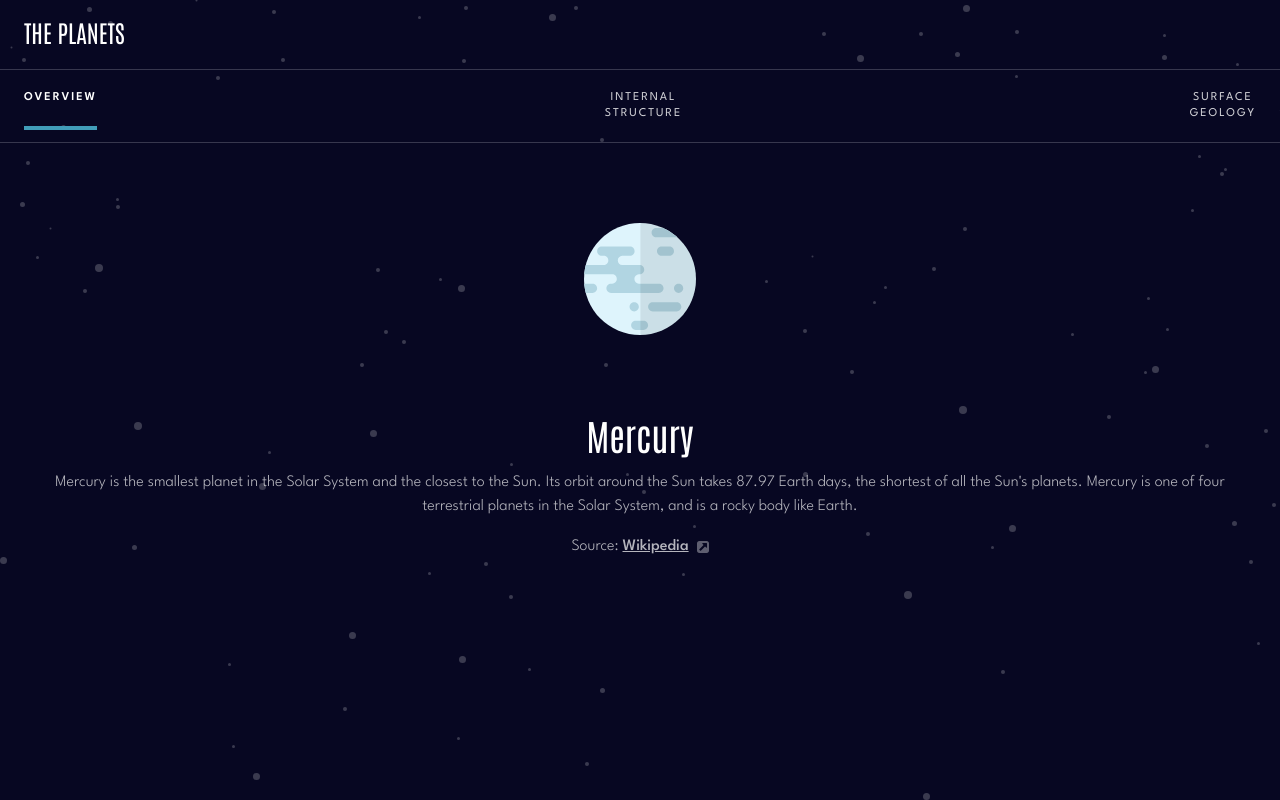
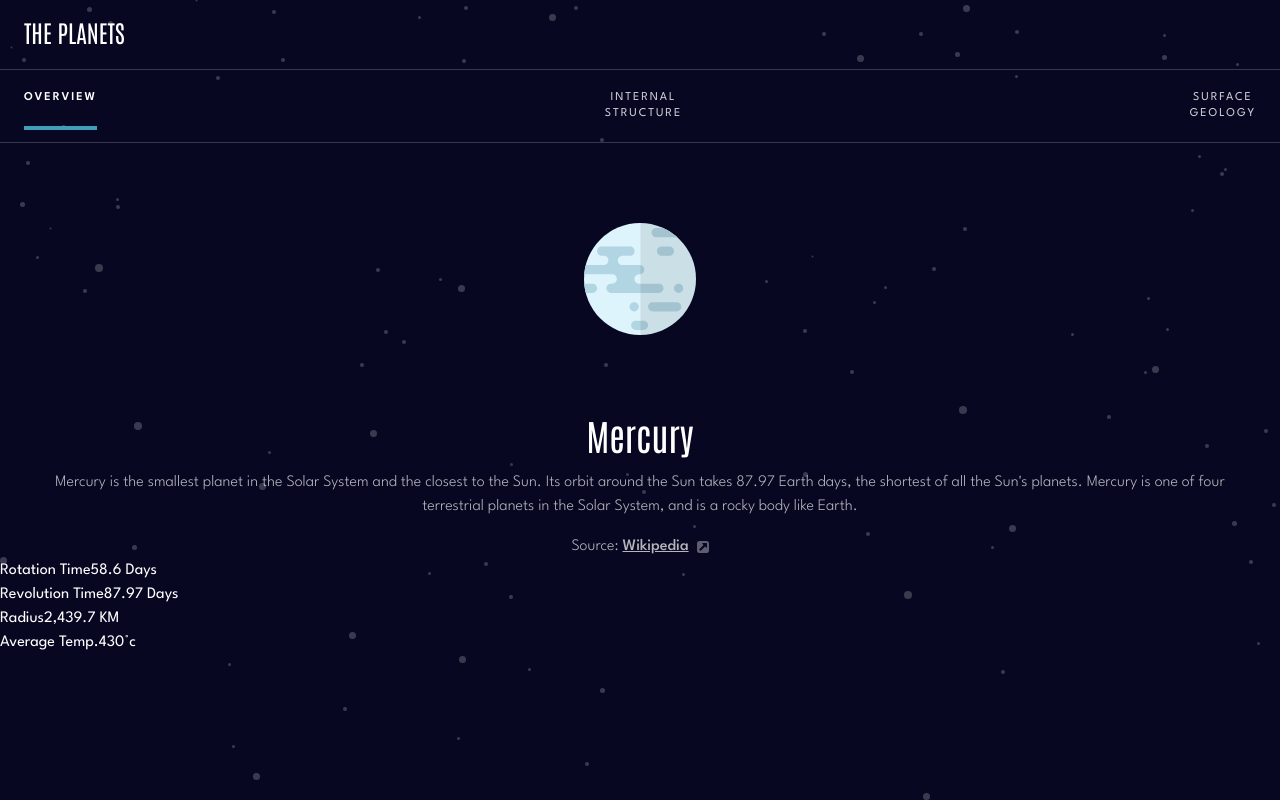
Before and after one commit to jjalbuenacabuyao/planet-facts, a Next.js app: page / in a window 1280 px wide. Built offline with nearby package versions, Linux system fonts and the light colour scheme.

Commit message:
add PlanetInformation

```diff
--- a/src/app/components/Grid.tsx
+++ b/src/app/components/Grid.tsx
@@ -5,6 +5,7 @@ import SecondaryNavigation from "./SecondaryNavigation";
 import Planet from "../types/Planet";
 import PlanetImage from "./PlanetImage"
 import PlanetDescription from "./PlanetDescription";
+import PlanetInformation from "./PlanetInformation";
 
 const Grid = () => {
   const [activeTab, setActiveTab] = useState("Overview");
@@ -14,6 +15,7 @@ const Grid = () => {
       <SecondaryNavigation activeTab={activeTab} setActiveTab={setActiveTab} />
       <PlanetImage activeTab={activeTab} />
       <PlanetDescription activeTab={activeTab} />
+      <PlanetInformation />
     </div>
   )
 }
```
